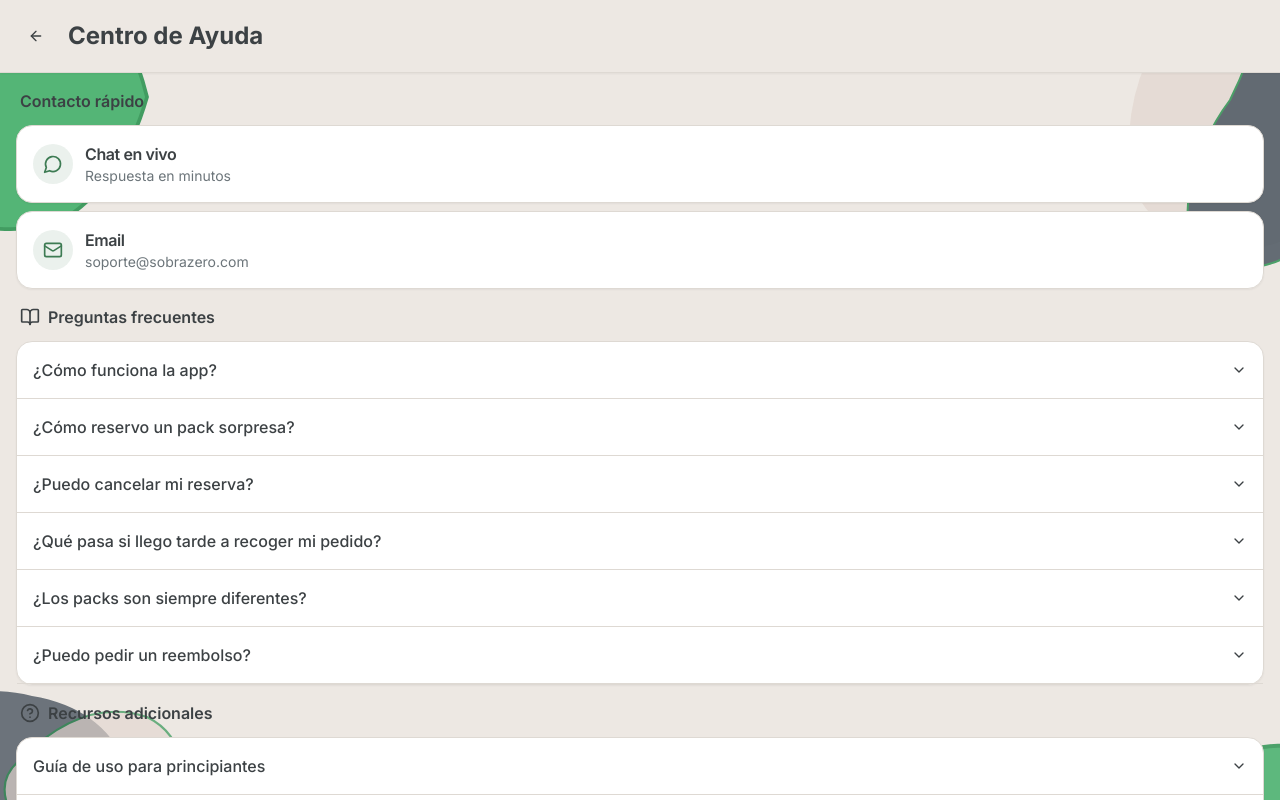
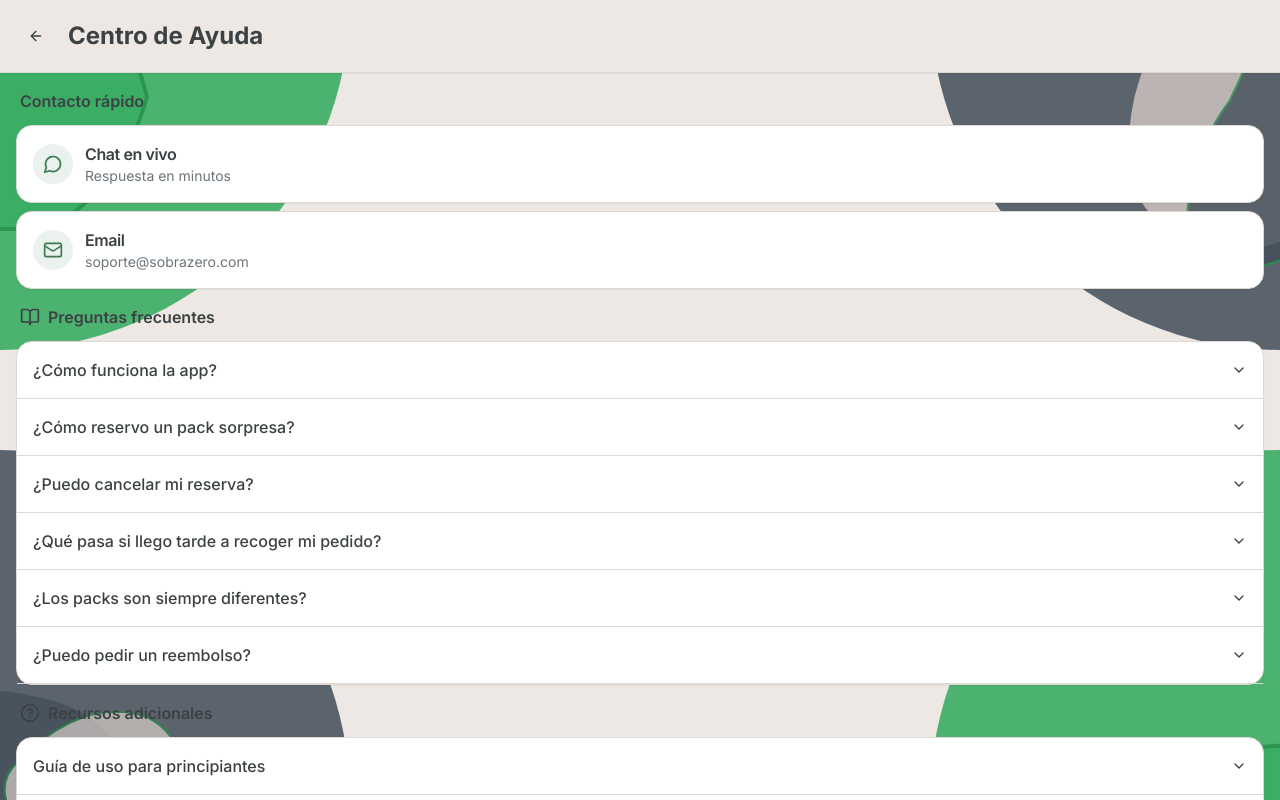
Before and after one commit to TomasMisrahi/sobrazero-eco-deal, a React (Vite) app: page /perfil/centro-ayuda in a window 1280 px wide. Shown: the top 800 px of the page. Built offline with nearby package versions, Linux system fonts and the light colour scheme; the HTML template or start-up script is replaced by a standard one.

Commit message:
Refactor decorative shapes
Update decorative shapes to include 25% circles in each corner. Top-left and bottom-right corners will feature the site's green color, while the top-right and bottom-left corners will have a gray color.

```diff
--- a/src/components/DecorativeShapes.tsx
+++ b/src/components/DecorativeShapes.tsx
@@ -1,6 +1,18 @@
 const DecorativeShapes = () => {
   return (
     <div className="fixed inset-0 pointer-events-none z-0 overflow-hidden">
+      {/* Top Left - Quarter circle GREEN */}
+      <svg
+        className="absolute top-0 left-0 w-[350px] h-[350px]"
+        viewBox="0 0 200 200"
+        style={{ opacity: 0.9 }}
+      >
+        <path
+          d="M 0 0 L 0 200 A 200 200 0 0 0 200 0 Z"
+          fill="hsl(142, 50%, 45%)"
+        />
+      </svg>
+
       {/* Top Left - Green blob with stroke */}
       <svg
         className="absolute -top-32 -left-32 w-[500px] h-[500px]"
@@ -12,6 +24,18 @@ const DecorativeShapes = () => {
           fill="hsl(142, 50%, 45%)"
           stroke="hsl(142, 60%, 35%)"
           strokeWidth="3"
+        />
+      </svg>
+
+      {/* Top Right - Quarter circle GRAY */}
+      <svg
+        className="absolute top-0 right-0 w-[350px] h-[350px]"
+        viewBox="0 0 200 200"
+        style={{ opacity: 0.85 }}
+      >
+        <path
+          d="M 200 0 L 200 200 A 200 200 0 0 1 0 0 Z"
+          fill="hsl(210, 15%, 30%)"
         />
       </svg>
 
@@ -41,6 +65,18 @@ const DecorativeShapes = () => {
         />
       </svg>
 
+      {/* Bottom Left - Quarter circle GRAY */}
+      <svg
+        className="absolute bottom-0 left-0 w-[350px] h-[350px]"
+        viewBox="0 0 200 200"
+        style={{ opacity: 0.85 }}
+      >
+        <path
+          d="M 0 200 L 0 0 A 200 200 0 0 1 200 200 Z"
+          fill="hsl(210, 15%, 30%)"
+        />
+      </svg>
+
       {/* Bottom Left - Dark gray blob */}
       <svg
         className="absolute -bottom-28 -left-28 w-[480px] h-[480px]"
@@ -67,6 +103,18 @@ const DecorativeShapes = () => {
         />
       </svg>
 
+      {/* Bottom Right - Quarter circle GREEN */}
+      <svg
+        className="absolute bottom-0 right-0 w-[350px] h-[350px]"
+        viewBox="0 0 200 200"
+        style={{ opacity: 0.9 }}
+      >
+        <path
+          d="M 200 200 L 200 0 A 200 200 0 0 0 0 200 Z"
+          fill="hsl(142, 50%, 45%)"
+        />
+      </svg>
+
       {/* Bottom Right - Green blob */}
       <svg
         className="absolute -bottom-36 -right-36 w-[520px] h-[520px]"
```
